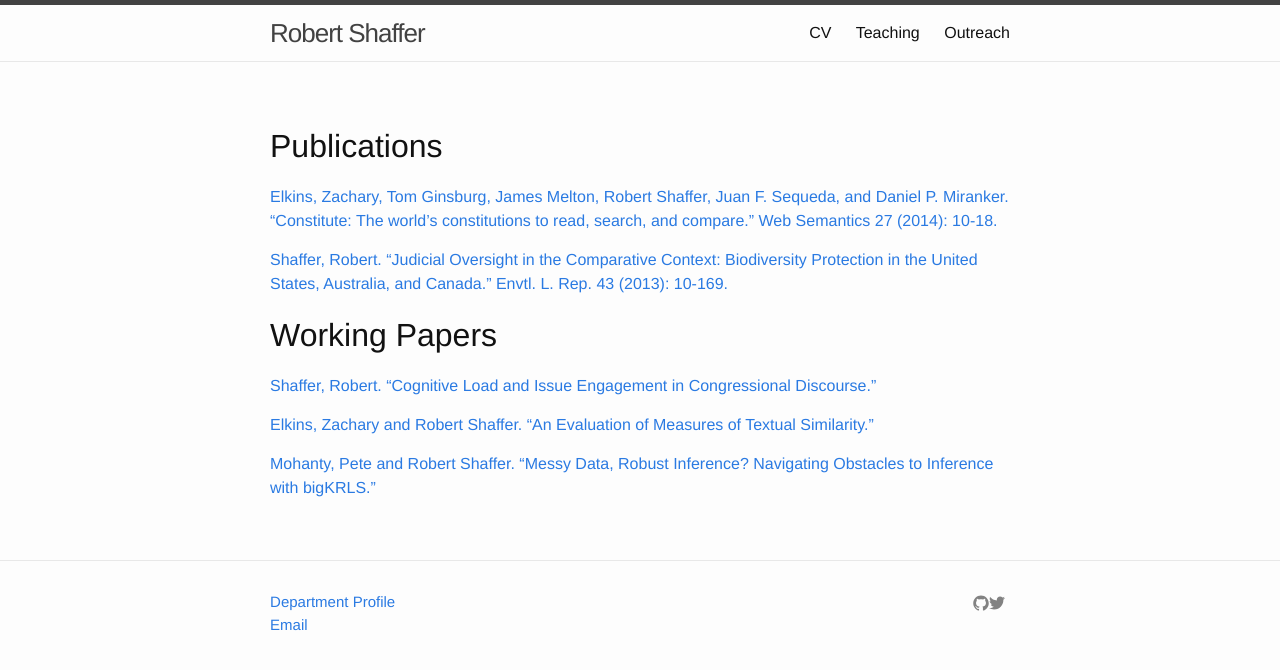
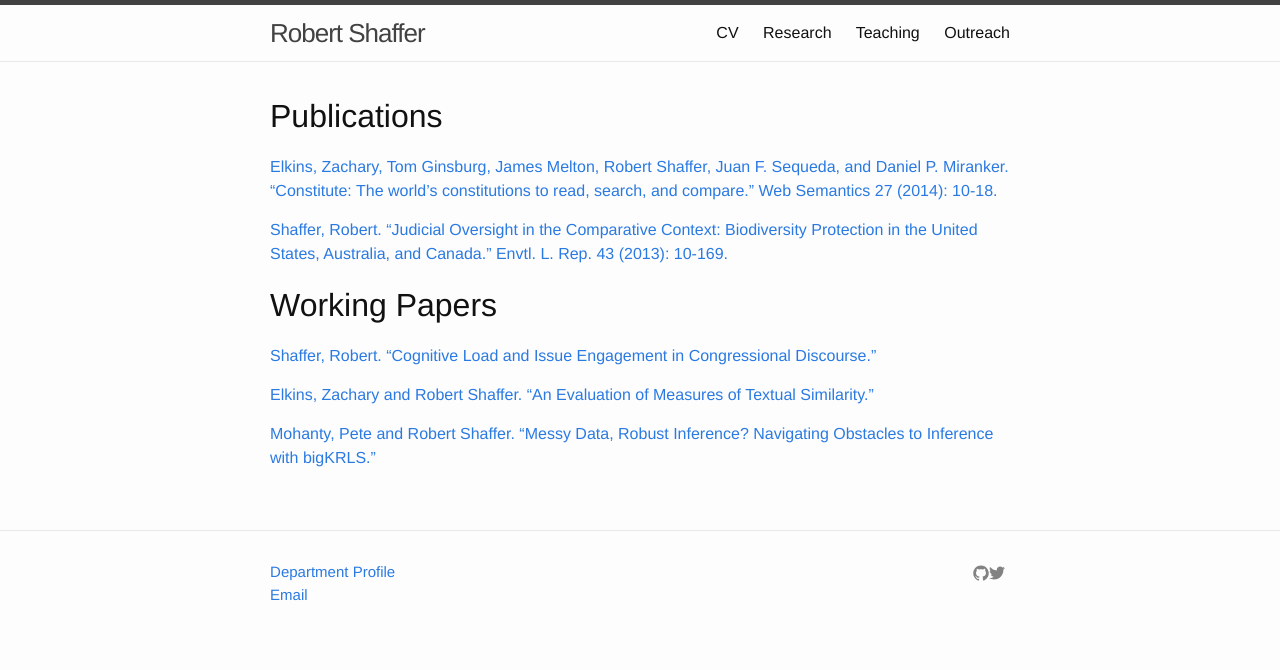
Before and after one commit to rbshaffer/rbshaffer.github.io, a Jekyll site: the page built from _pages/01_research.md, in a window 1280 px wide. Shown: the top 670 px of the page. Built offline with Jekyll 4.4.1, drawn with Linux system fonts in a browser that asks for light colours.

Commit message:
Fixing headers.

```diff
--- a/_layouts/page.html
+++ b/_layouts/page.html
@@ -2,13 +2,7 @@
 layout: main
 ---
 <article class="post">
-
-  <header class="post-header">
-    <h1 class="post-title">{{ page.title | escape }}</h1>
-  </header>
-
   <div class="post-content">
     {{ content }}
   </div>
-
 </article>
--- a/_pages/01_research.md
+++ b/_pages/01_research.md
@@ -1,8 +1,8 @@
 ---
 layout: page
+title: Research
 permalink: /research/
 ---
-
 <h2>Publications</h2>
 <a href="/_includes/constitute_semantics.pdf" target="_blank">Elkins, Zachary, Tom Ginsburg, James Melton, Robert Shaffer, Juan F. Sequeda, and Daniel P. Miranker. "Constitute: The world’s constitutions to read, search, and compare." Web Semantics 27 (2014): 10-18.</a>
 
```
Also changed, not shown: 6 other files.
